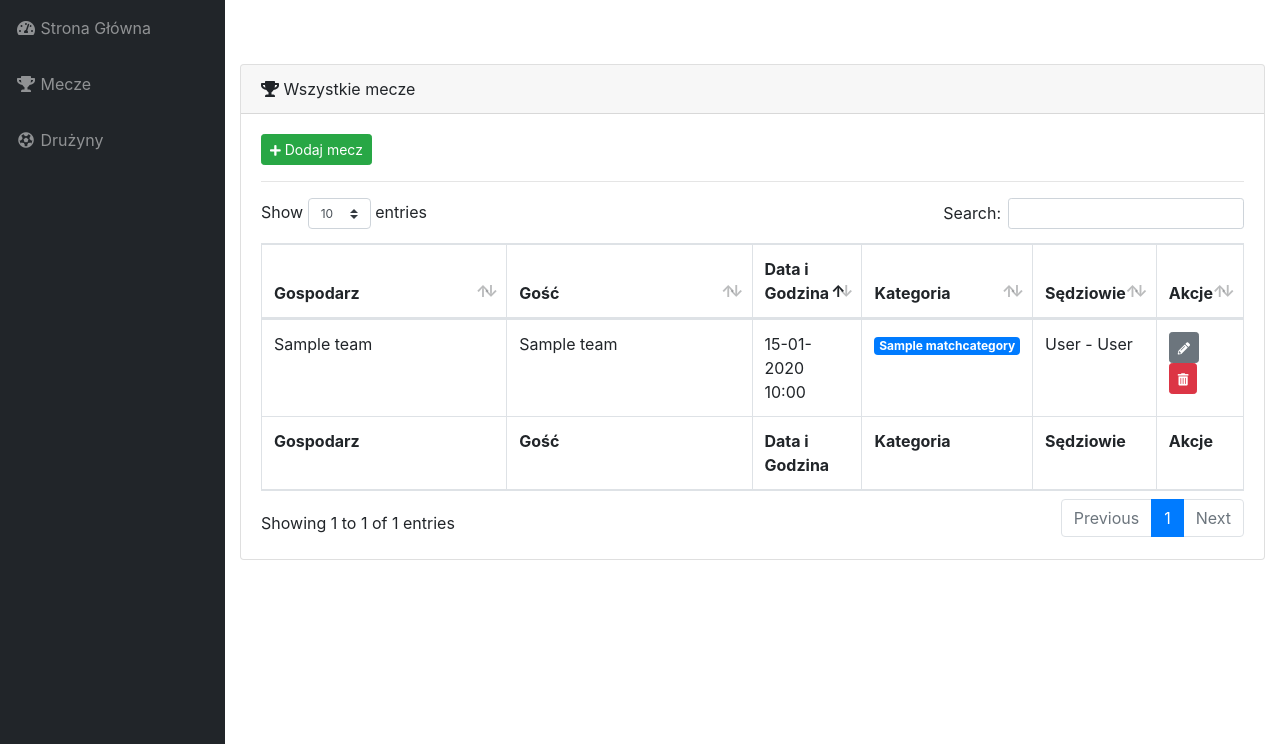
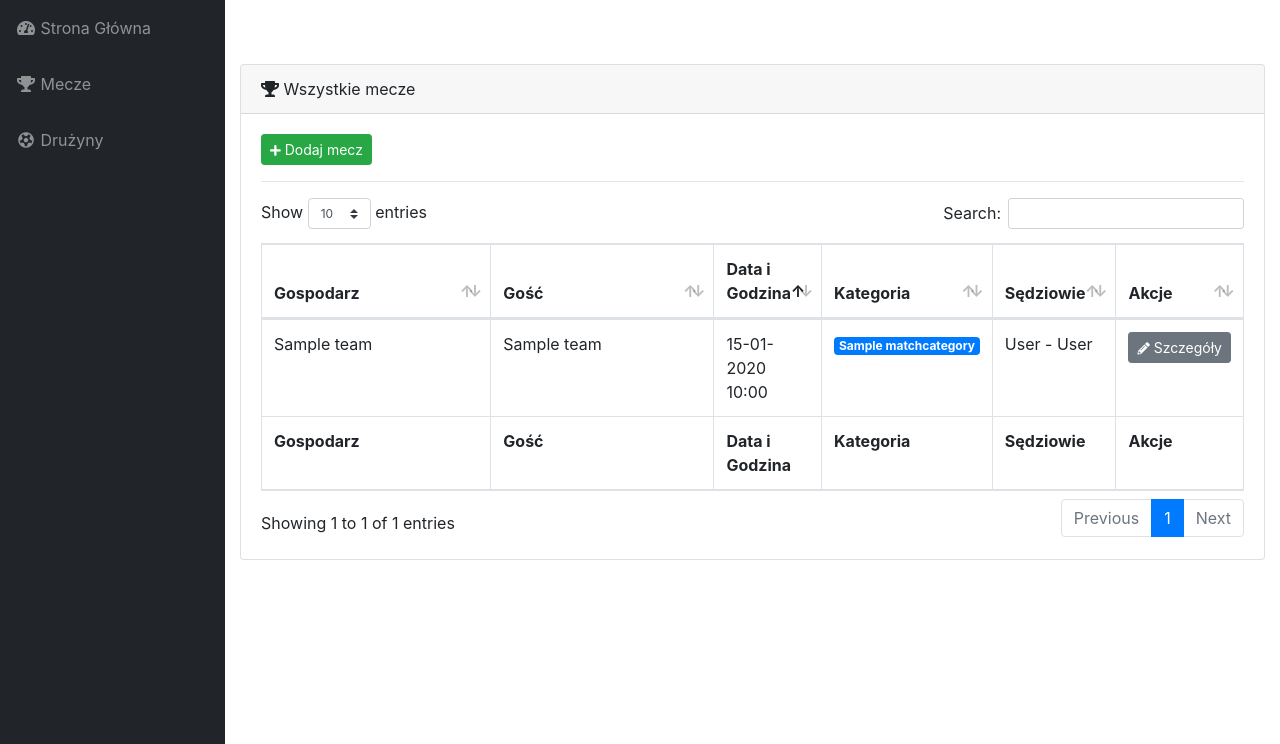
Before and after one commit to fazowski/BD-projekt, a Django app: page /referee/matches in a window 1280 px wide. Shown: the part 56-800 px from the top of the page. Run offline with Django 3.2, Linux system fonts and the light colour scheme; a user stored in the database is signed in; tables that the repository leaves empty hold one stand-in row (values such as "Sample post"); some libraries are stand-ins or nearby versions.

Commit message:
Add matches

```diff
--- a/referee/templates/referee/match_list.html
+++ b/referee/templates/referee/match_list.html
@@ -62,11 +62,7 @@
                       {% if perms.matches.can_modify_match %}
                       <td>
                         <a href="#" class="btn btn-sm btn-secondary">
-                          <span class="fas fa-pencil-alt fa-sm"></span>
-                        </a>
-
-                        <a href="#" class="btn btn-sm btn-danger">
-                          <span class="fas fa-trash-alt fa-sm"></span>
+                          <span class="fas fa-pencil-alt fa-sm"></span> Szczegóły
                         </a>
                       </td>
                       {% endif %}
```
